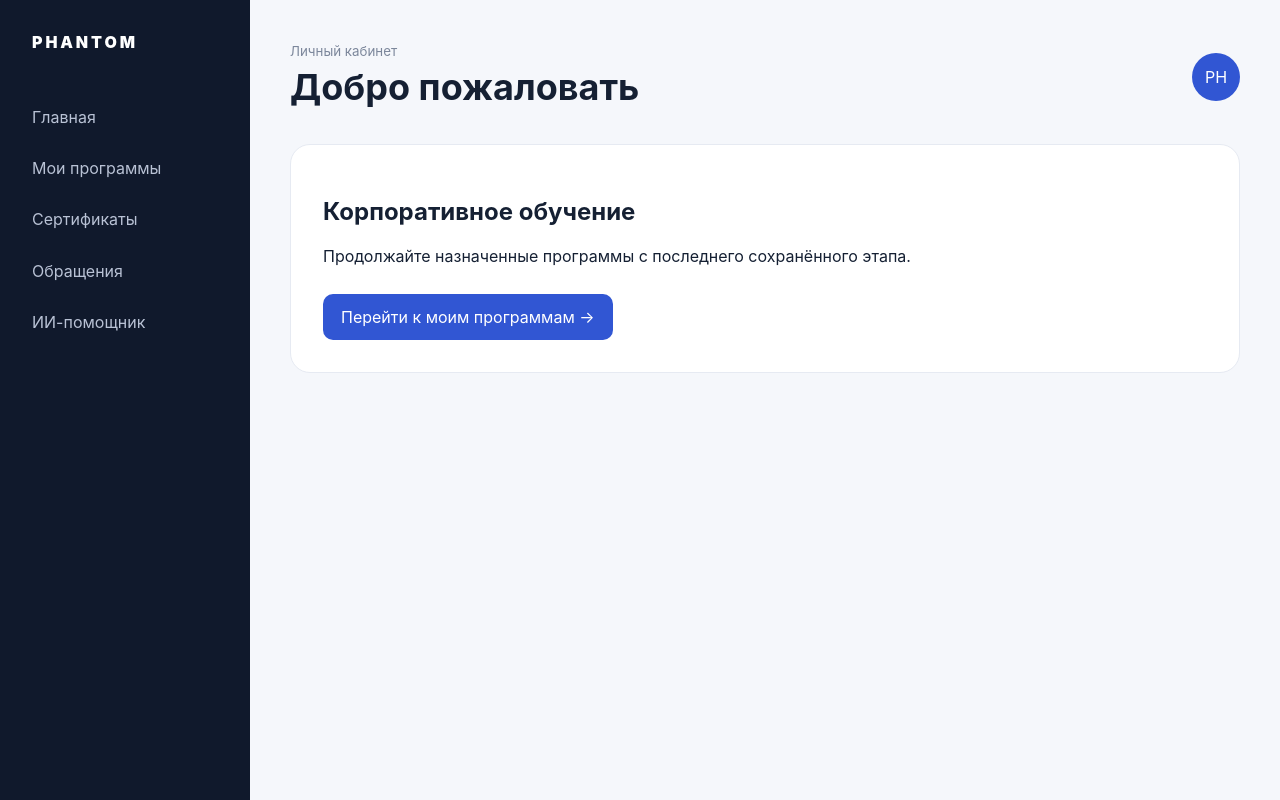
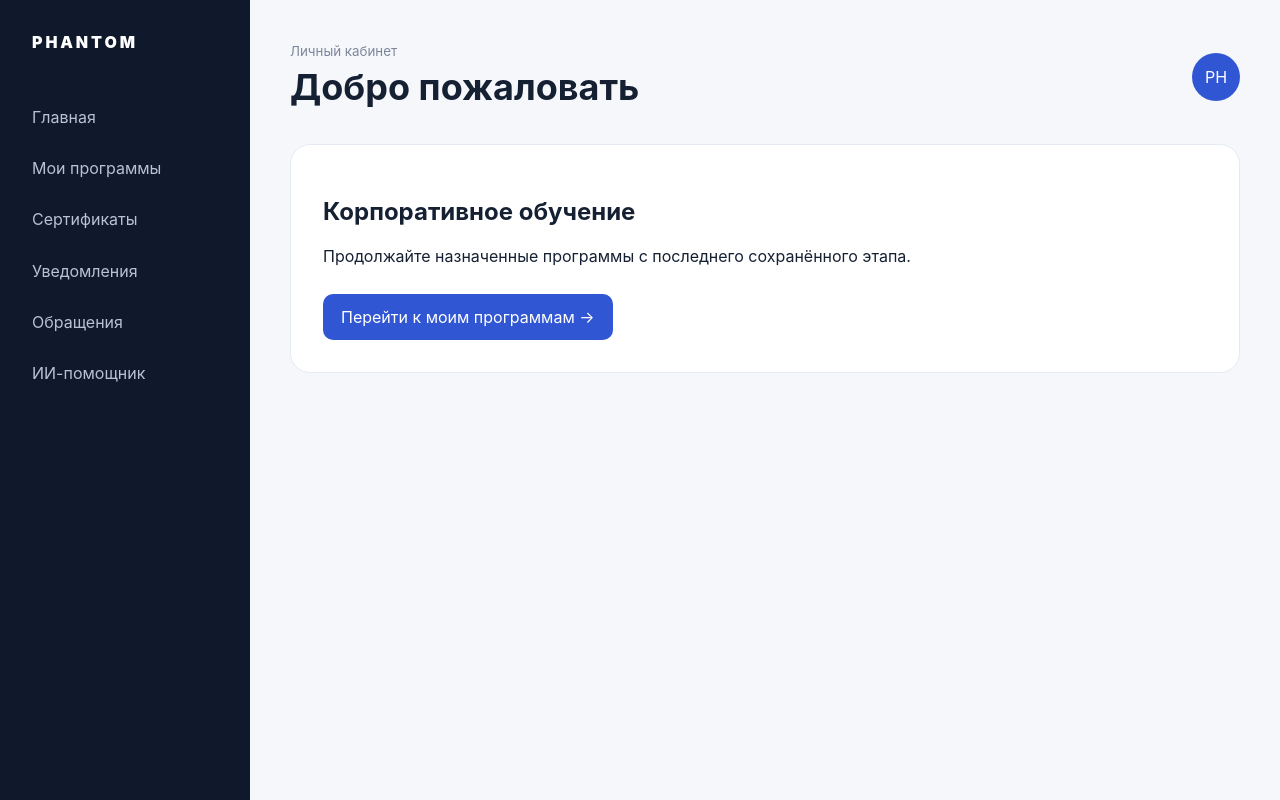
Before and after one commit to asbcorp24/phantom, a Next.js app in the folder apps/web/: page /dashboard in a window 1280 px wide. Built offline with nearby package versions, Linux system fonts and the light colour scheme.

Commit message:
feat(web): link notification center

```diff
--- a/apps/web/app/dashboard/page.tsx
+++ b/apps/web/app/dashboard/page.tsx
@@ -1,5 +1,5 @@
 export default function Dashboard(){
- return <main className="dashboard"><aside><div className="brand">PHANTOM</div><nav><a href="/dashboard">Главная</a><a href="/my-courses">Мои программы</a><a href="/certificates">Сертификаты</a><a href="/requests">Обращения</a><a href="/assistant">ИИ-помощник</a></nav></aside>
+ return <main className="dashboard"><aside><div className="brand">PHANTOM</div><nav><a href="/dashboard">Главная</a><a href="/my-courses">Мои программы</a><a href="/certificates">Сертификаты</a><a href="/notifications">Уведомления</a><a href="/requests">Обращения</a><a href="/assistant">ИИ-помощник</a></nav></aside>
  <section className="content"><header><div><small>Личный кабинет</small><h1>Добро пожаловать</h1></div><div className="avatar">PH</div></header>
  <div className="welcomePanel"><h2>Корпоративное обучение</h2><p>Продолжайте назначенные программы с последнего сохранённого этапа.</p><a className="primaryButton" href="/my-courses">Перейти к моим программам →</a></div>
  </section></main>
```
